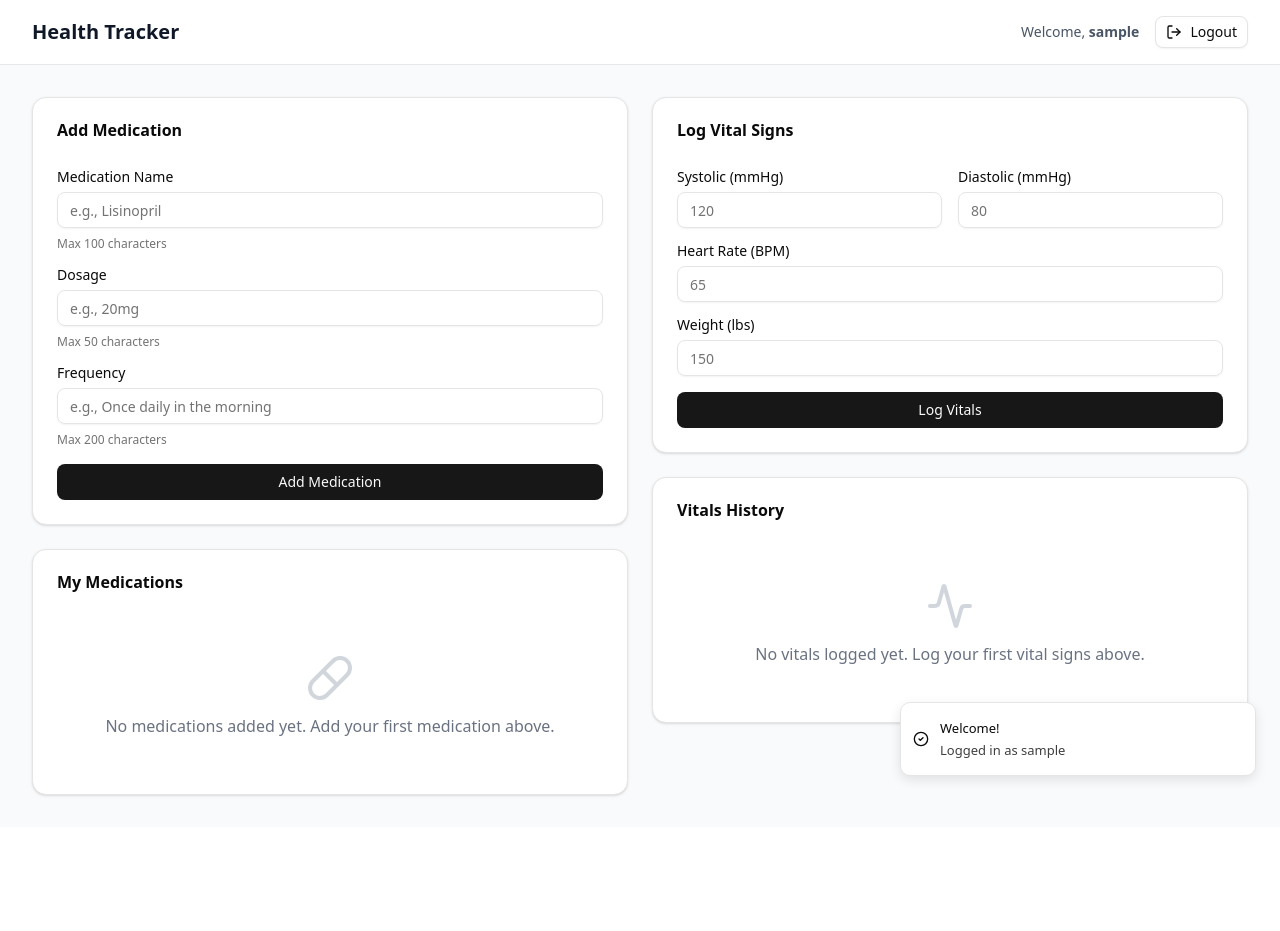
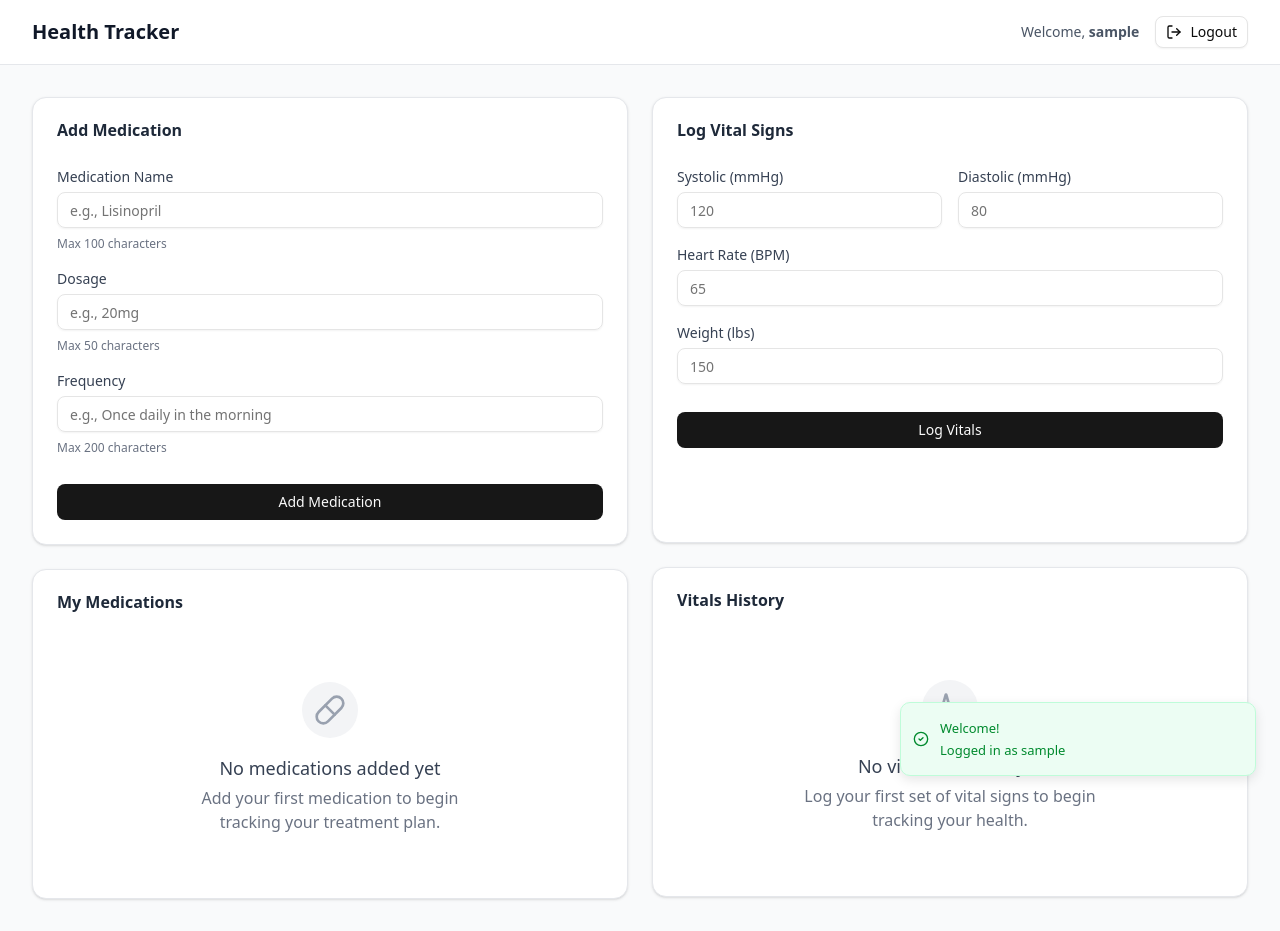
Before and after one commit to jacksonikpe/health-tracker-assessment, a React (Vite) app: page / in a window 1280 px wide. Both pictures are taken after typing "Sample" into the empty fields and a click on the button "Login". Before the commit the page ends 827 px from the top, so only its background shows below. Built offline with nearby package versions, Linux system fonts and the light colour scheme.

Commit message:
style(ui): update medication and vitals sections with consistent ui design

```diff
--- a/src/components/medications/MedicationForm.tsx
+++ b/src/components/medications/MedicationForm.tsx
@@ -27,14 +27,16 @@ const MedicationForm = ({ onSubmit }: MedicationFormProps) => {
   };
 
   return (
-    <Card>
+    <Card className="border-gray-200 shadow-sm">
       <CardHeader>
-        <CardTitle>Add Medication</CardTitle>
+        <CardTitle className="text-gray-800">Add Medication</CardTitle>
       </CardHeader>
-      <CardContent>
-        <form onSubmit={handleSubmit} className="space-y-4">
+      <CardContent className="space-y-3 min-h-87 overflow-y-auto">
+        <form onSubmit={handleSubmit} className="space-y-5">
           <div className="space-y-2">
-            <Label htmlFor="med-name">Medication Name</Label>
+            <Label htmlFor="med-name" className="text-gray-700">
+              Medication Name
+            </Label>
             <Input
               id="med-name"
               placeholder="e.g., Lisinopril"
@@ -42,12 +44,15 @@ const MedicationForm = ({ onSubmit }: MedicationFormProps) => {
               onChange={(e) => handleChange("name", e.target.value)}
               required
               maxLength={100}
+              className="focus-visible:ring-blue-500"
             />
-            <p className="text-xs text-muted-foreground">Max 100 characters</p>
+            <p className="text-xs text-gray-500">Max 100 characters</p>
           </div>
 
           <div className="space-y-2">
-            <Label htmlFor="dosage">Dosage</Label>
+            <Label htmlFor="dosage" className="text-gray-700">
+              Dosage
+            </Label>
             <Input
               id="dosage"
               placeholder="e.g., 20mg"
@@ -55,12 +60,15 @@ const MedicationForm = ({ onSubmit }: MedicationFormProps) => {
               onChange={(e) => handleChange("dosage", e.target.value)}
               required
               maxLength={50}
+              className="focus-visible:ring-blue-500"
             />
-            <p className="text-xs text-muted-foreground">Max 50 characters</p>
+            <p className="text-xs text-gray-500">Max 50 characters</p>
           </div>
 
           <div className="space-y-2">
-            <Label htmlFor="frequency">Frequency</Label>
+            <Label htmlFor="frequency" className="text-gray-700">
+              Frequency
+            </Label>
             <Input
               id="frequency"
               placeholder="e.g., Once daily in the morning"
@@ -68,11 +76,12 @@ const MedicationForm = ({ onSubmit }: MedicationFormProps) => {
               onChange={(e) => handleChange("frequency", e.target.value)}
               required
               maxLength={200}
+              className="focus-visible:ring-blue-500"
             />
-            <p className="text-xs text-muted-foreground">Max 200 characters</p>
+            <p className="text-xs text-gray-500">Max 200 characters</p>
           </div>
 
-          <Button type="submit" className="w-full">
+          <Button type="submit" className="w-full mt-2">
             Add Medication
           </Button>
         </form>
--- a/src/components/medications/MedicationList.tsx
+++ b/src/components/medications/MedicationList.tsx
@@ -11,15 +11,20 @@ interface MedicationListProps {
 const MedicationList = ({ medications, onRemove }: MedicationListProps) => {
   if (medications.length === 0) {
     return (
-      <Card>
+      <Card className="border-gray-200 shadow-sm">
         <CardHeader>
-          <CardTitle>My Medications</CardTitle>
+          <CardTitle className="text-gray-800">My Medications</CardTitle>
         </CardHeader>
         <CardContent>
-          <div className="text-center py-8">
-            <Pill className="h-12 w-12 text-gray-300 mx-auto mb-3" />
-            <p className="text-gray-500">
-              No medications added yet. Add your first medication above.
+          <div className="flex flex-col items-center justify-center py-10 text-center">
+            <div className="p-3 bg-gray-100 rounded-full mb-4">
+              <Pill className="h-8 w-8 text-gray-400" />
+            </div>
+            <h3 className="text-lg font-medium text-gray-700 mb-1">
+              No medications added yet
+            </h3>
+            <p className="text-gray-500 max-w-xs">
+              Add your first medication to begin tracking your treatment plan.
             </p>
           </div>
         </CardContent>
@@ -28,11 +33,16 @@ const MedicationList = ({ medications, onRemove }: MedicationListProps) => {
   }
 
   return (
-    <Card>
+    <Card className="border-gray-200 shadow-sm">
       <CardHeader>
-        <CardTitle>My Medications ({medications.length})</CardTitle>
+        <CardTitle className="text-gray-800">
+          My Medications{" "}
+          <span className="text-gray-500 font-normal">
+            ({medications.length})
+          </span>
+        </CardTitle>
       </CardHeader>
-      <CardContent className="space-y-3">
+      <CardContent className="space-y-3 max-h-125 overflow-y-auto">
         {medications.map((medication) => (
           <MedicationCard
             key={medication.id}
--- a/src/components/vitals/VitalsForm.tsx
+++ b/src/components/vitals/VitalsForm.tsx
@@ -24,20 +24,19 @@ const VitalsForm = ({ onSubmit }: VitalsFormProps) => {
   const handleSubmit = (e: FormEvent) => {
     e.preventDefault();
 
-    // Validation
     const newErrors: Partial<Record<keyof VitalsFormData, string>> = {};
 
     if (formData.systolic < 70 || formData.systolic > 250) {
-      newErrors.systolic = "Systolic must be between 70-250 mmHg";
+      newErrors.systolic = "Systolic must be between 70–250 mmHg";
     }
     if (formData.diastolic < 40 || formData.diastolic > 150) {
-      newErrors.diastolic = "Diastolic must be between 40-150 mmHg";
+      newErrors.diastolic = "Diastolic must be between 40–150 mmHg";
     }
     if (formData.heartRate < 30 || formData.heartRate > 220) {
-      newErrors.heartRate = "Heart rate must be between 30-220 BPM";
+      newErrors.heartRate = "Heart rate must be between 30–220 BPM";
     }
     if (formData.weight < 1 || formData.weight > 1000) {
-      newErrors.weight = "Weight must be between 1-1000 lbs";
+      newErrors.weight = "Weight must be between 1–1000 lbs";
     }
 
     if (Object.keys(newErrors).length > 0) {
@@ -51,23 +50,25 @@ const VitalsForm = ({ onSubmit }: VitalsFormProps) => {
   };
 
   const handleChange = (field: keyof VitalsFormData, value: string) => {
-    setFormData((prev) => ({ ...prev, [field]: Number(value) }));
-    // Clear error when user starts typing
+    const numValue = value === "" ? 0 : Number(value);
+    setFormData((prev) => ({ ...prev, [field]: numValue }));
     if (errors[field]) {
       setErrors((prev) => ({ ...prev, [field]: undefined }));
     }
   };
 
   return (
-    <Card>
+    <Card className="border-gray-200 shadow-sm">
       <CardHeader>
-        <CardTitle>Log Vital Signs</CardTitle>
+        <CardTitle className="text-gray-800">Log Vital Signs</CardTitle>
       </CardHeader>
-      <CardContent>
-        <form onSubmit={handleSubmit} className="space-y-4">
-          <div className="grid grid-cols-2 gap-4">
+      <CardContent className="space-y-3 min-h-87 overflow-y-auto">
+        <form onSubmit={handleSubmit} className="space-y-5">
+          <div className="grid grid-cols-1 sm:grid-cols-2 gap-4">
             <div className="space-y-2">
-              <Label htmlFor="systolic">Systolic (mmHg)</Label>
+              <Label htmlFor="systolic" className="text-gray-700">
+                Systolic (mmHg)
+              </Label>
               <Input
                 id="systolic"
                 type="number"
@@ -78,6 +79,7 @@ const VitalsForm = ({ onSubmit }: VitalsFormProps) => {
                 onChange={(e) => handleChange("systolic", e.target.value)}
                 required
                 aria-invalid={!!errors.systolic}
+                className="focus-visible:ring-blue-500"
               />
               {errors.systolic && (
                 <p className="text-sm text-red-500">{errors.systolic}</p>
@@ -85,7 +87,9 @@ const VitalsForm = ({ onSubmit }: VitalsFormProps) => {
             </div>
 
             <div className="space-y-2">
-              <Label htmlFor="diastolic">Diastolic (mmHg)</Label>
+              <Label htmlFor="diastolic" className="text-gray-700">
+                Diastolic (mmHg)
+              </Label>
               <Input
                 id="diastolic"
                 type="number"
@@ -96,6 +100,7 @@ const VitalsForm = ({ onSubmit }: VitalsFormProps) => {
                 onChange={(e) => handleChange("diastolic", e.target.value)}
                 required
                 aria-invalid={!!errors.diastolic}
+                className="focus-visible:ring-blue-500"
               />
               {errors.diastolic && (
                 <p className="text-sm text-red-500">{errors.diastolic}</p>
@@ -104,7 +109,9 @@ const VitalsForm = ({ onSubmit }: VitalsFormProps) => {
           </div>
 
           <div className="space-y-2">
-            <Label htmlFor="heart-rate">Heart Rate (BPM)</Label>
+            <Label htmlFor="heart-rate" className="text-gray-700">
+              Heart Rate (BPM)
+            </Label>
             <Input
               id="heart-rate"
               type="number"
@@ -115,6 +122,7 @@ const VitalsForm = ({ onSubmit }: VitalsFormProps) => {
               onChange={(e) => handleChange("heartRate", e.target.value)}
               required
               aria-invalid={!!errors.heartRate}
+              className="focus-visible:ring-blue-500"
             />
             {errors.heartRate && (
               <p className="text-sm text-red-500">{errors.heartRate}</p>
@@ -122,7 +130,9 @@ const VitalsForm = ({ onSubmit }: VitalsFormProps) => {
           </div>
 
           <div className="space-y-2">
-            <Label htmlFor="weight">Weight (lbs)</Label>
+            <Label htmlFor="weight" className="text-gray-700">
+              Weight (lbs)
+            </Label>
             <Input
               id="weight"
               type="number"
@@ -134,13 +144,14 @@ const VitalsForm = ({ onSubmit }: VitalsFormProps) => {
               onChange={(e) => handleChange("weight", e.target.value)}
               required
               aria-invalid={!!errors.weight}
+              className="focus-visible:ring-blue-500"
             />
             {errors.weight && (
               <p className="text-sm text-red-500">{errors.weight}</p>
             )}
           </div>
 
-          <Button type="submit" className="w-full">
+          <Button type="submit" className="w-full mt-2">
             Log Vitals
           </Button>
         </form>
--- a/src/components/vitals/VitalsLog.tsx
+++ b/src/components/vitals/VitalsLog.tsx
@@ -1,6 +1,5 @@
 import { Activity } from "lucide-react";
 import { Card, CardContent, CardHeader, CardTitle } from "../ui/card";
-
 import VitalEntry from "./VitalEntry";
 import type { VitalSigns } from "@/types";
 
@@ -11,15 +10,20 @@ interface VitalsLogProps {
 const VitalsLog = ({ vitals }: VitalsLogProps) => {
   if (vitals.length === 0) {
     return (
-      <Card>
+      <Card className="border-gray-200 shadow-sm">
         <CardHeader>
-          <CardTitle>Vitals History</CardTitle>
+          <CardTitle className="text-gray-800">Vitals History</CardTitle>
         </CardHeader>
         <CardContent>
-          <div className="text-center py-8">
-            <Activity className="h-12 w-12 text-gray-300 mx-auto mb-3" />
-            <p className="text-gray-500">
-              No vitals logged yet. Log your first vital signs above.
+          <div className="flex flex-col items-center justify-center py-10 text-center">
+            <div className="p-3 bg-gray-100 rounded-full mb-4">
+              <Activity className="h-8 w-8 text-gray-400" />
+            </div>
+            <h3 className="text-lg font-medium text-gray-700 mb-1">
+              No vitals recorded yet
+            </h3>
+            <p className="text-gray-500 max-w-xs">
+              Log your first set of vital signs to begin tracking your health.
             </p>
           </div>
         </CardContent>
@@ -28,11 +32,16 @@ const VitalsLog = ({ vitals }: VitalsLogProps) => {
   }
 
   return (
-    <Card>
+    <Card className="border-gray-200 shadow-sm">
       <CardHeader>
-        <CardTitle>Vitals History ({vitals.length} entries)</CardTitle>
+        <CardTitle className="text-gray-800">
+          Vitals History{" "}
+          <span className="text-gray-500 font-normal">
+            ({vitals.length} entries)
+          </span>
+        </CardTitle>
       </CardHeader>
-      <CardContent className="space-y-3 max-h-[600px] overflow-y-auto">
+      <CardContent className="space-y-3 max-h-125 overflow-y-auto">
         {vitals.map((vital) => (
           <VitalEntry key={vital.id} vital={vital} />
         ))}
--- a/src/main.tsx
+++ b/src/main.tsx
@@ -7,6 +7,6 @@ import App from "./App.tsx";
 createRoot(document.getElementById("root")!).render(
   <StrictMode>
     <App />
-    <Toaster />
+    <Toaster richColors />
   </StrictMode>
 );
```
Also changed, not shown: src/components/medications/MedicationCard.tsx (+16 -8 lines), src/components/vitals/VitalEntry.tsx (+30 -15 lines).
